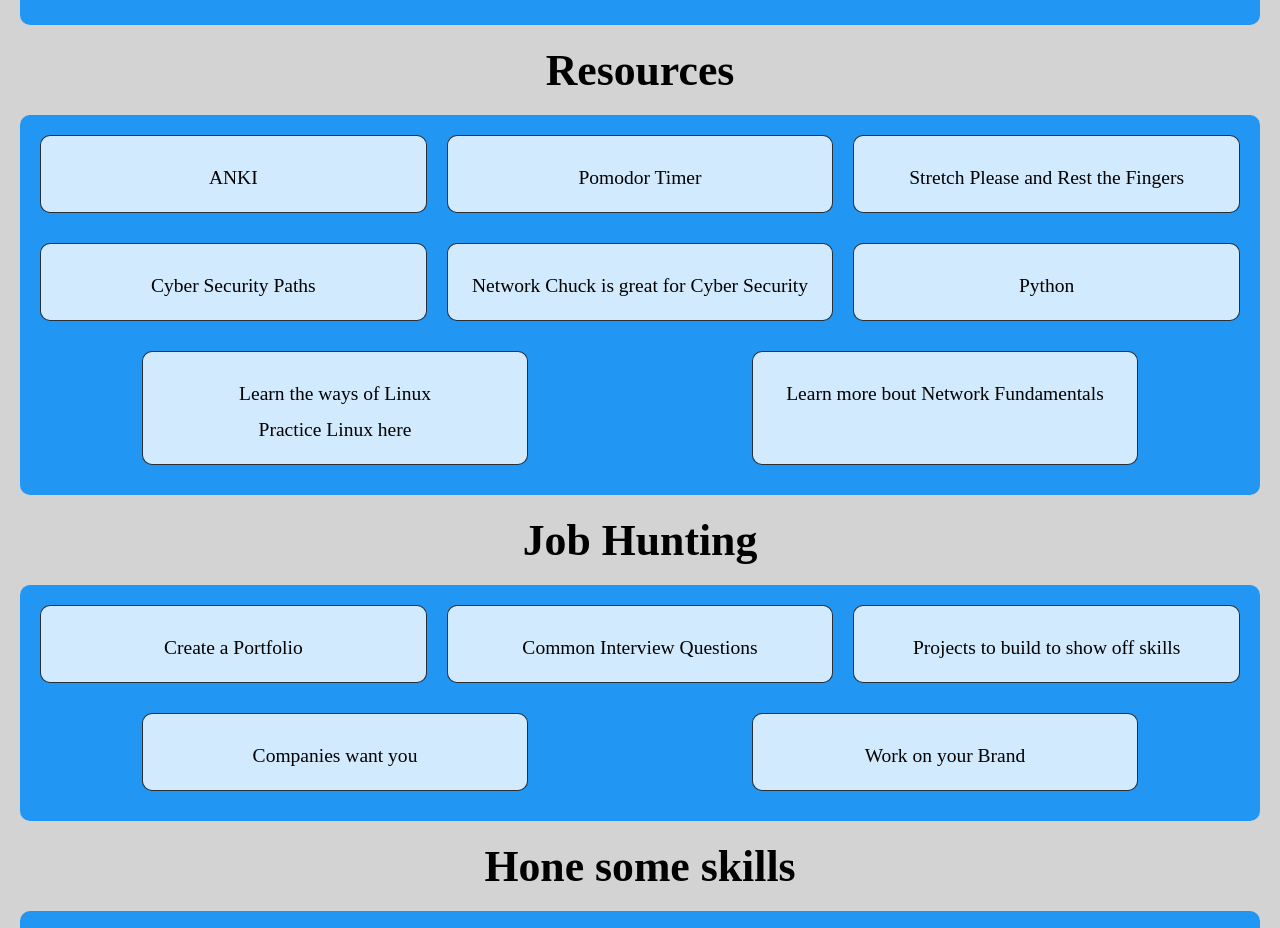
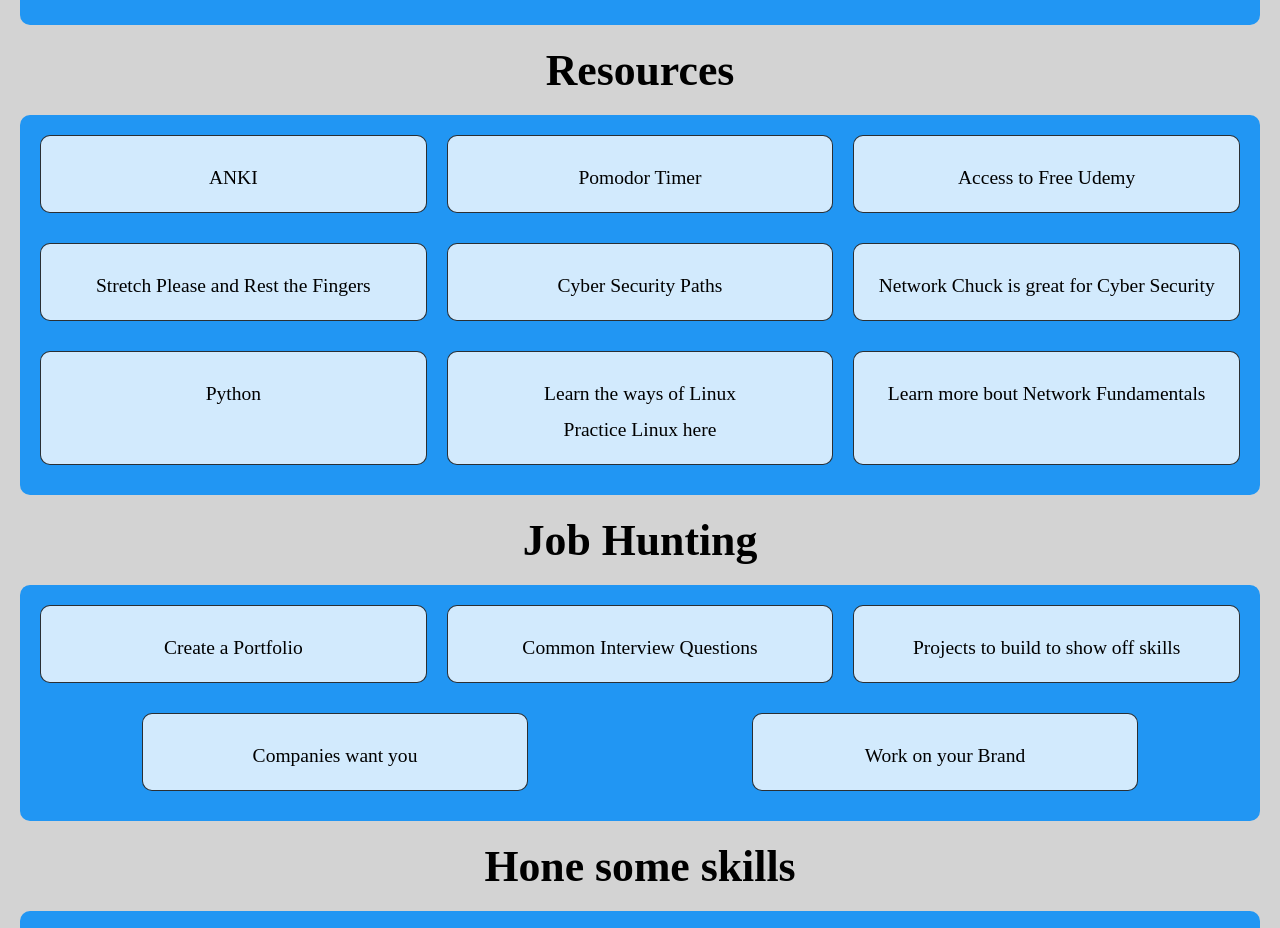
Before and after one commit to KewaunC/2024-BOS-02, a plain HTML site: page index.html in a window 1280 px wide. Shown: the part 1700-2628 px from the top of the page. Drawn offline with Linux system fonts and the light colour scheme.

Commit message:
Free Udemy

```diff
--- a/index.html
+++ b/index.html
@@ -47,6 +47,7 @@
     <div class="gridContainer">
       <div class="gridItem"><a href="https://apps.ankiweb.net/" target="_blank">ANKI</a></div>
       <div class="gridItem"><a href="https://pomofocus.io/" target="_blank">Pomodor Timer</a></div>
+      <div class="gridItem"><a href="https://link.gale.com/apps/udemy/auth?p=UDEMY&u=mlin_s_thaypub&targetPath=" target="_blank">Access to Free Udemy</a></div>
       <div class="gridItem"><a href="https://www.youtube.com/playlist?list=PLpTI32HkOwwZefU0PrGH739Y-m8Ywv3CH" target="_blank">Stretch Please and Rest the Fingers</a></div>
       <div class="gridItem"><a href="https://www.cyberseek.org/pathway.html" target="_blank">Cyber Security Paths </a></div>
       <div class="gridItem"><a href="https://www.youtube.com/user/NetworkChuck" target="_blank">Network Chuck is great for Cyber Security</a></div>
```
